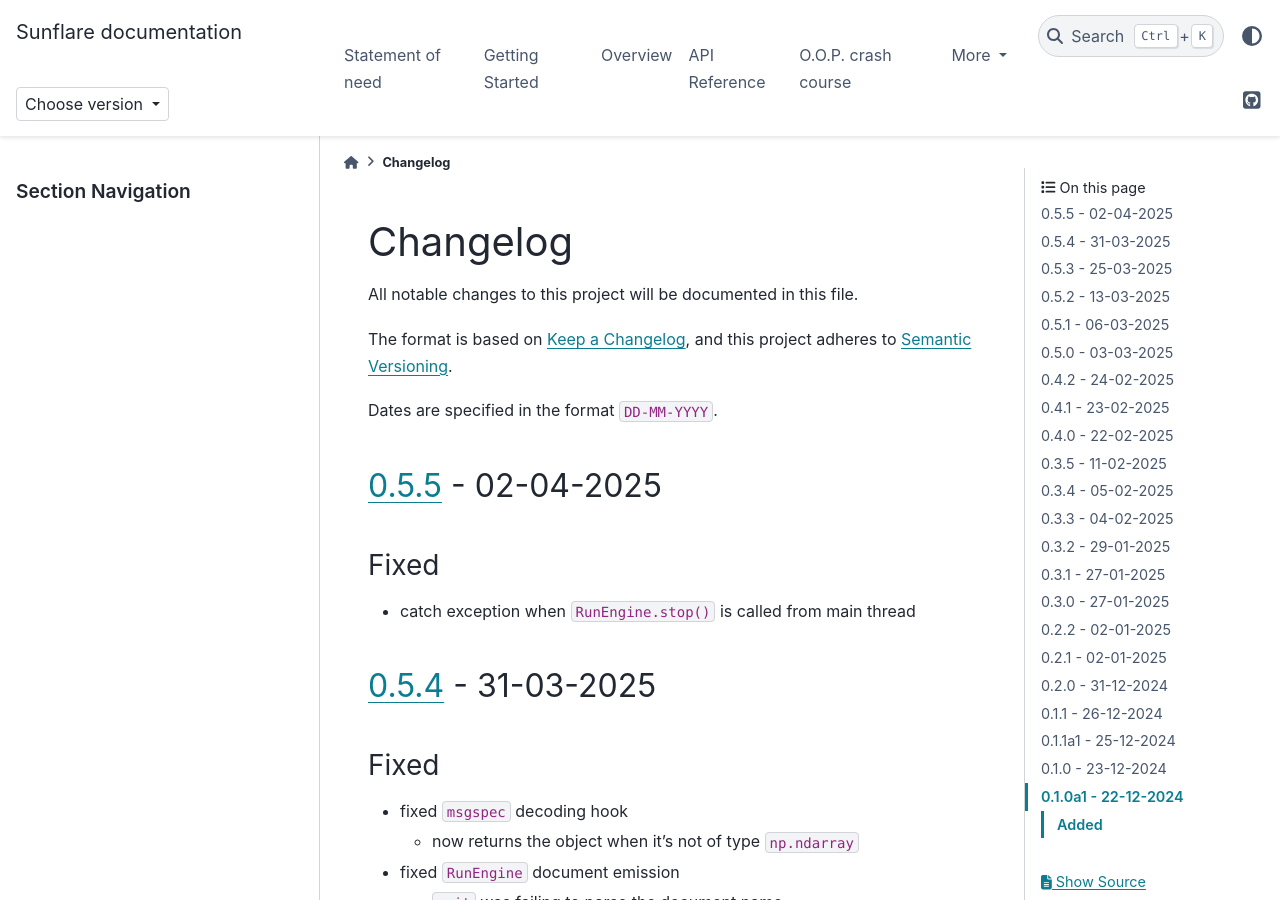
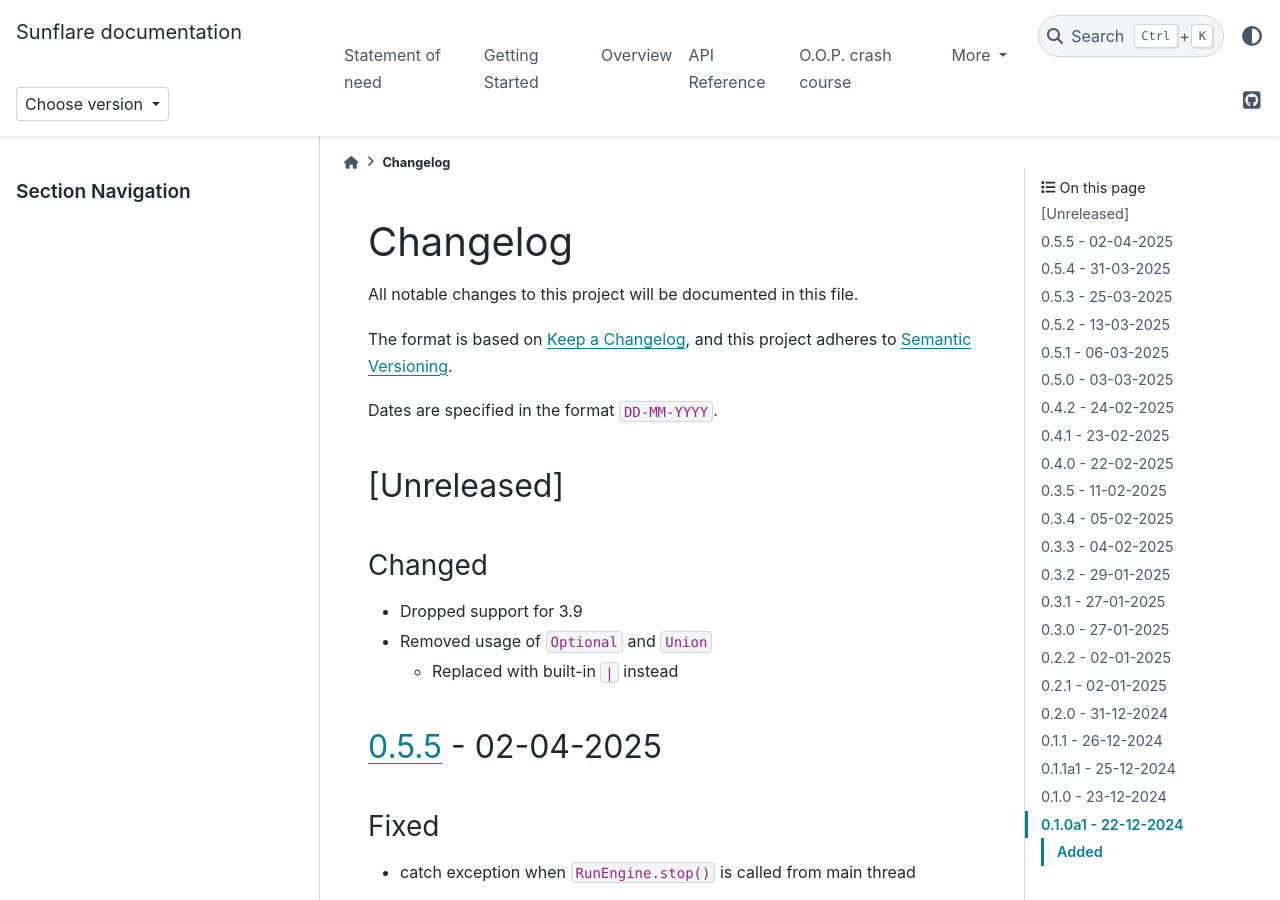
Before and after one commit to redsun-acquisition/sunflare, a Sphinx documentation site: the page built from docs/changelog.md, in a window 1280 px wide and 900 px high. Built offline with Sphinx 7.4.7 and the PyData theme 0.15.4, drawn with Linux system fonts in a browser that asks for light colours.

Commit message:
docs: update changelog

```diff
--- a/docs/changelog.md
+++ b/docs/changelog.md
@@ -6,6 +6,14 @@ The format is based on [Keep a Changelog](https://keepachangelog.com/en/1.0.0/),
 and this project adheres to [Semantic Versioning](https://semver.org/spec/v2.0.0.html).
 
 Dates are specified in the format `DD-MM-YYYY`.
+
+## [Unreleased]
+
+### Changed
+
+- Dropped support for 3.9
+- Removed usage of `Optional` and `Union`
+  - Replaced with built-in `|` instead
 
 ## [0.5.5] - 02-04-2025
 
```
